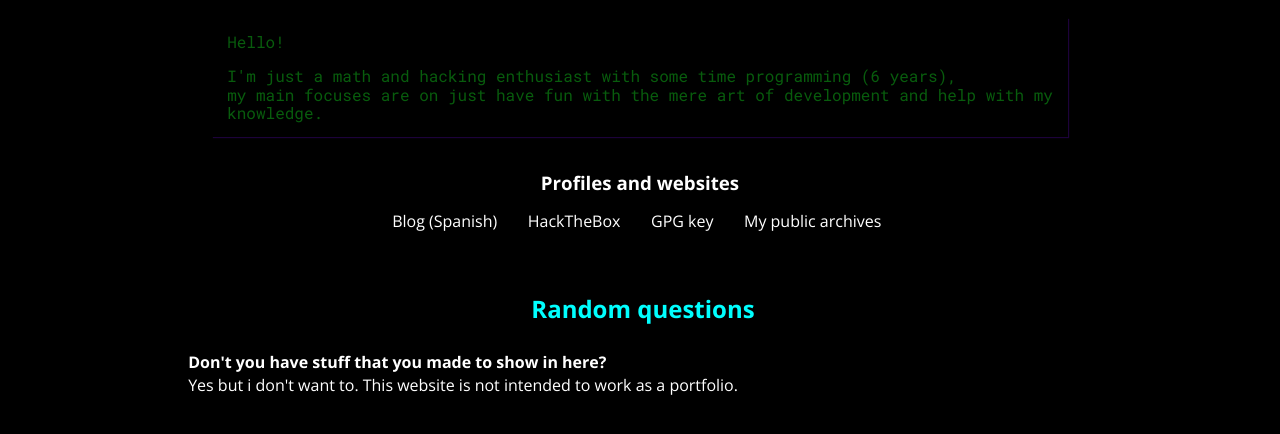
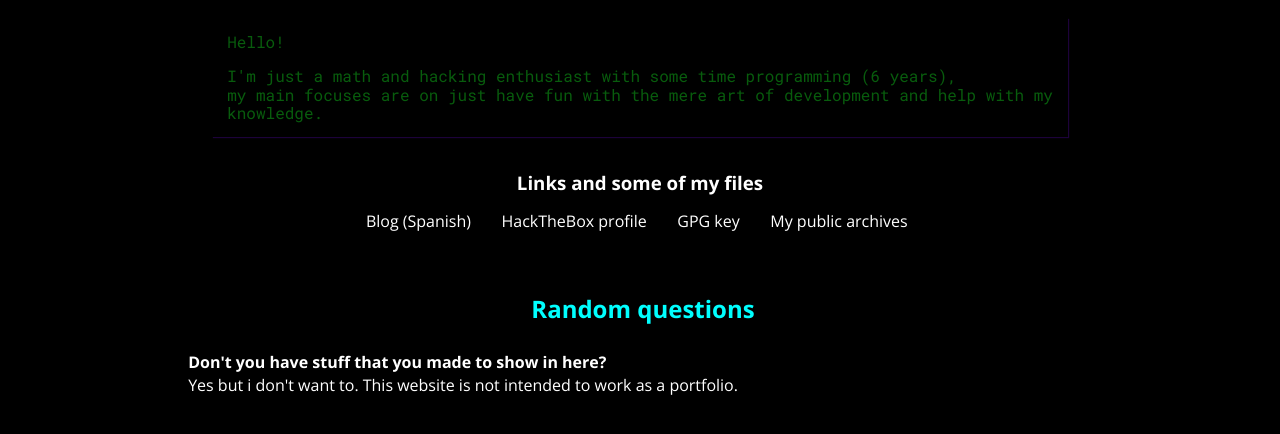
Before and after one commit to Vz0n/website, a plain HTML site: page index.html in a window 1280 px wide. Shown: the part 64-498 px from the top of the page. Drawn offline with nearby package versions, Linux system fonts and the light colour scheme.

Commit message:
edit links section

```diff
--- a/index.html
+++ b/index.html
@@ -32,10 +32,10 @@
             knowledge.</p>
         </section>
         <section id="links">
-          <h3>Profiles and websites</h3>
+          <h3>Links and some of my files</h3>
           <div class="link-container">
             <a class="link" href="/blog">Blog (Spanish)</a>
-            <a class="link" href="https://app.hackthebox.com/profile/1129266">HackTheBox</a>
+            <a class="link" href="https://app.hackthebox.com/profile/1129266">HackTheBox profile</a>
             <a class="link" href="/assets/public.gpg">GPG key</a>
             <a class="link" href="/archives">My public archives</a>
           </div>
```
